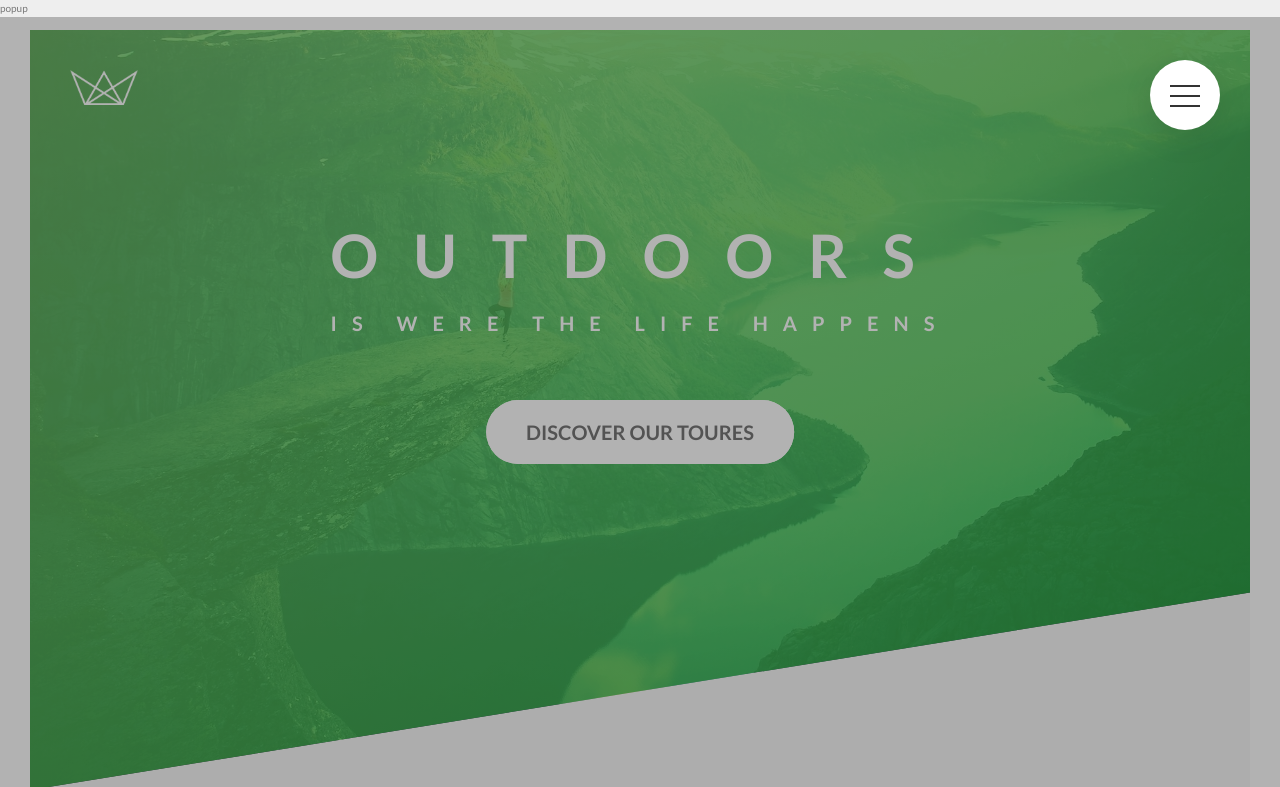
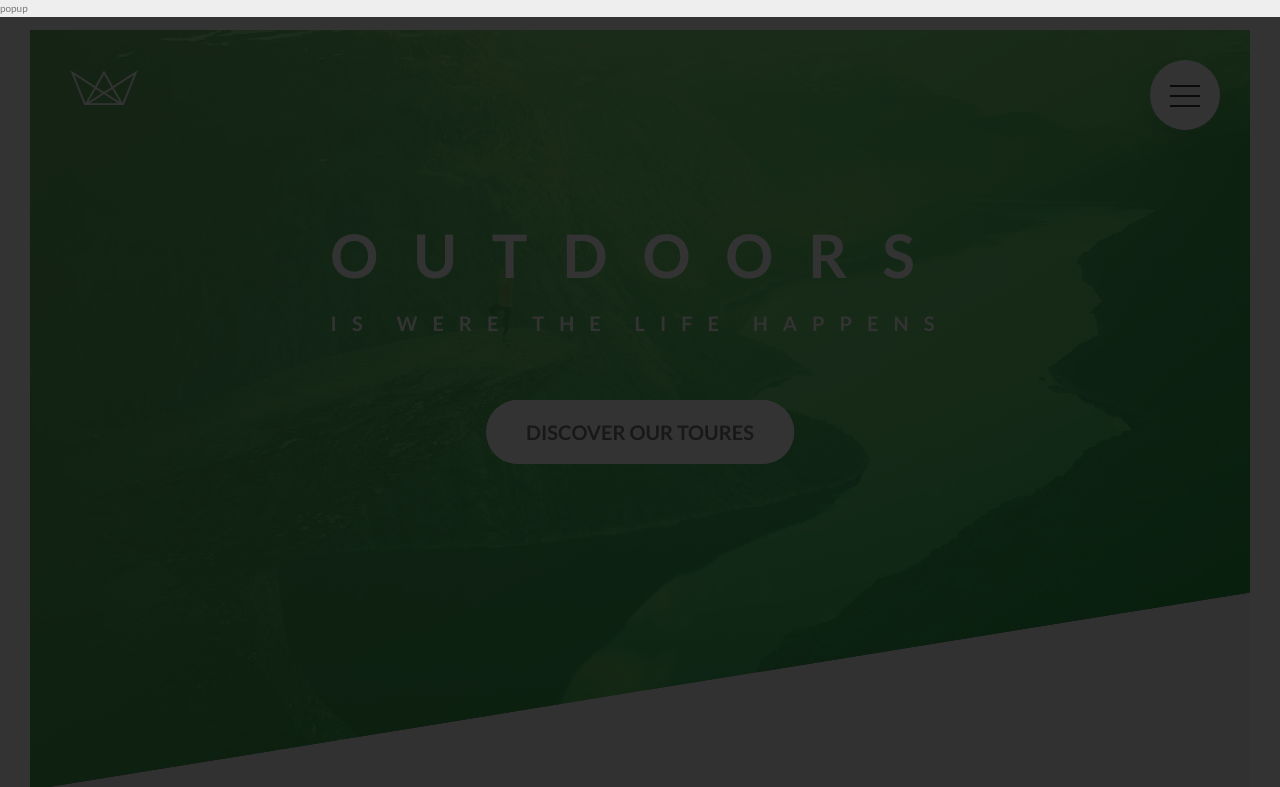
Before and after one commit to mousa1995/Advanced-css-1-learn, a website: page index.html in a window 1280 px wide. Shown: the top 787 px of the page. Drawn offline with Linux system fonts and the light colour scheme.

Commit message:
old style fixed

```diff
--- a/scss/component/_popup.scss
+++ b/scss/component/_popup.scss
@@ -1,10 +1,11 @@
 .popup {
-  background-color: rgba($color-black, .3);
+  background-color: rgba($color-black, .8);
   width: 100vw;
   height: 100vh;
   position: fixed;
   top: 0;
   left: 0;
+  z-index: 10;
 
   &__content {
     background-color: $color-gray-light-2;
--- a/scss/layout/_navigation.scss
+++ b/scss/layout/_navigation.scss
@@ -81,7 +81,7 @@
     right: 6rem;
     border-radius: 50%;
     box-shadow: 0 1rem 3rem rgba($color-black, .1);
-    z-index: 2000;
+    z-index: 10;
     text-align: center;
     cursor: pointer;
     //در واقع این میاد روی بک گراند قرار میگیره
@@ -97,7 +97,7 @@
     position: fixed;
     top: 6.5rem;
     right: 6.5rem;
-    z-index: 1000;
+    z-index: 6;
     background-image: radial-gradient($color-primary-light, $color-primary-dark);
     //radial-gradient
     //مثل linear-gradient
@@ -112,7 +112,7 @@
     right: 50%;
     //z-index این المنت باید بین اون 2 تا بشه
     //که بک گراند پشتش و دکمه روش باشه
-    z-index: 1500;
+    z-index: 7;
 
     opacity: 0;
     //مشکل اینه که الان نامریی هستند ولی میشه روشون کلیک کرد
```
Also changed, not shown: css/style.css.
